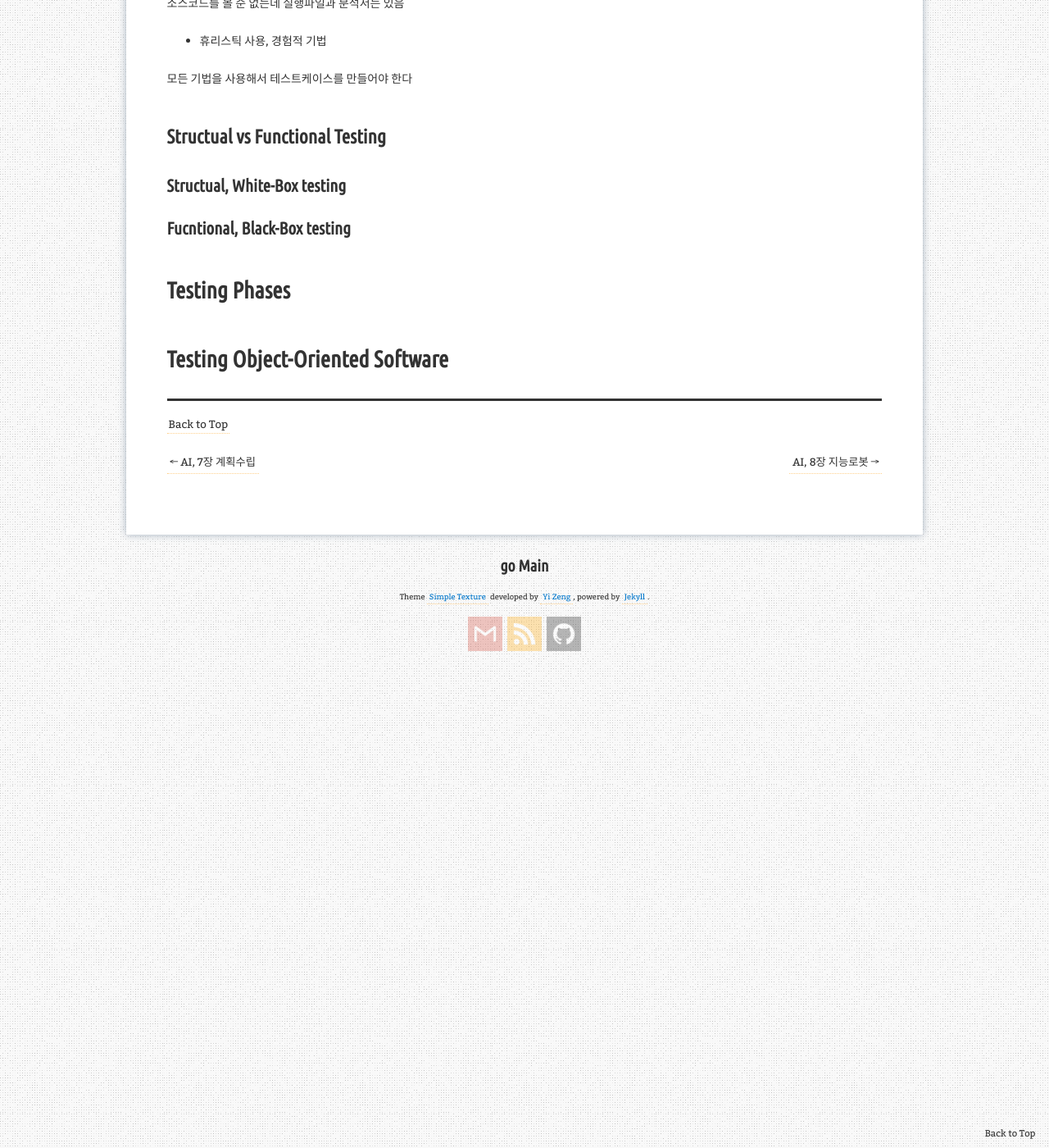
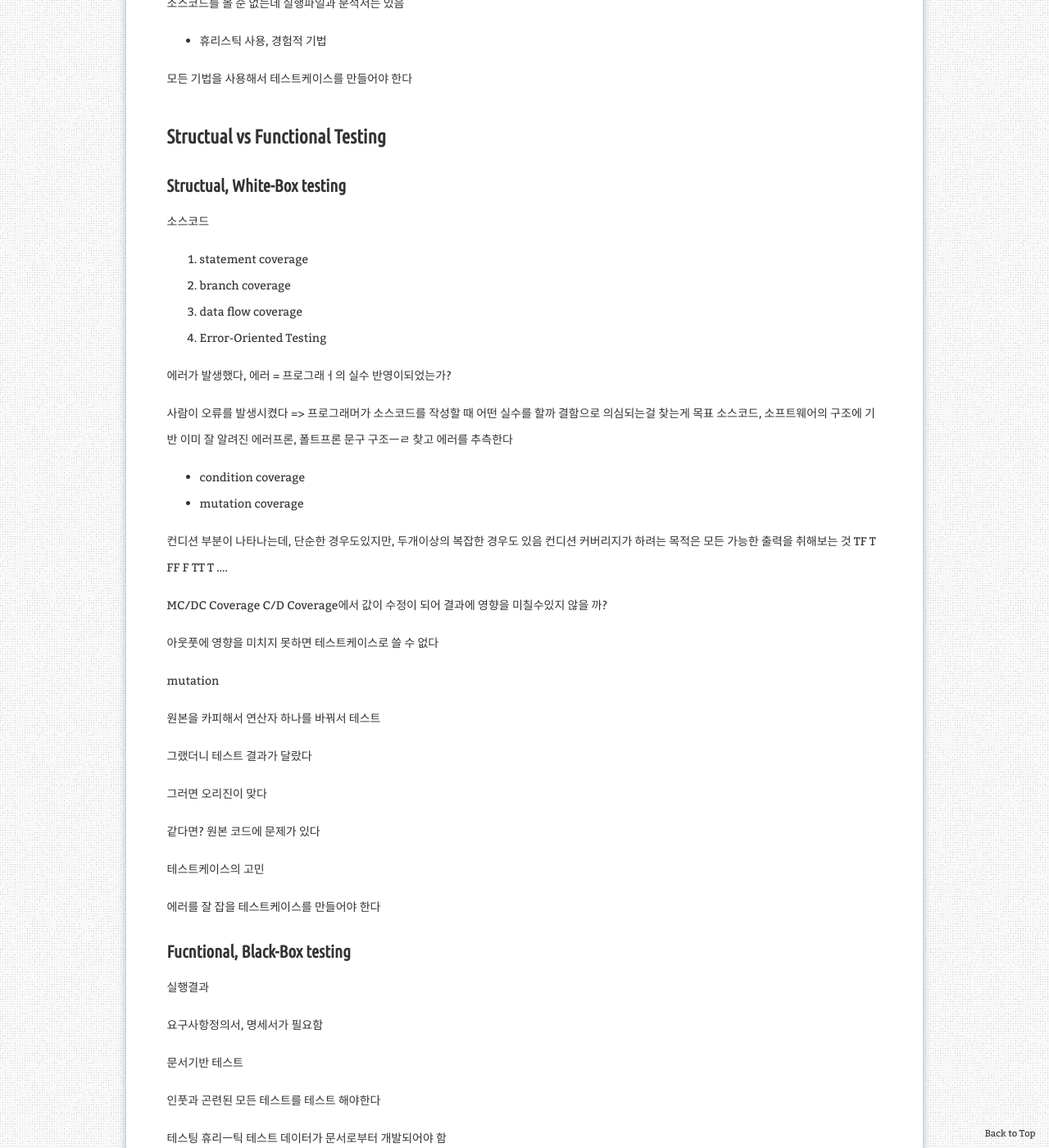
Before and after one commit to aristohyun/aristohyun.github.io, a Jekyll site: the page built from _posts/2021-11-22-SE_08.md, in a window 1280 px wide and 1400 px high, scrolled down 7842 px. Shown: the whole window at 82% size. Built offline with Jekyll 4.4.1, drawn with Linux system fonts in a browser that asks for light colours; comment, search, counter and statistics services are not loaded; some of the changed text lies outside the part shown.

Commit message:
Update 2021-11-22-SE_08.md

```diff
--- a/_posts/2021-11-22-SE_08.md
+++ b/_posts/2021-11-22-SE_08.md
@@ -271,10 +271,97 @@ execution
 
 ### Structual, White-Box testing
 
+소스코드
+
+1. statement coverage
+2. branch coverage
+3. data flow coverage
+4. Error-Oriented Testing
+
+에러가 발생했다, 에러 = 프로그래ㅓ의 실수
+반영이되었는가?
+
+사람이 오류를 발생시켰다 => 프로그래머가 소스코드를 작성할 때 어떤 실수를 할까
+결함으로 의심되는걸 찾는게 목표
+소스코드, 소프트웨어의 구조에 기반
+이미 잘 알려진 에러프론, 폴트프론 문구 구조ㅡㄹ 찾고 에러를 추측한다
+
+- condition coverage
+- mutation coverage
+
+컨디션 부분이 나타나는데, 단순한 경우도있지만, 두개이상의 복잡한 경우도 있음
+컨디션 커버리지가 하려는 목적은 모든 가능한 출력을 취해보는 것
+TF T
+FF F
+TT T ....
+
+MC/DC Coverage
+C/D Coverage에서 값이 수정이 되어 결과에 영향을 미칠수있지 않을 까?
+
+아웃풋에 영향을 미치지 못하면 테스트케이스로 쓸 수 없다
+
+
+mutation
+
+원본을 카피해서 연산자 하나를 바꿔서 테스트
+
+그랬더니 테스트 결과가 달랐다
+
+그러면 오리진이 맞다
+
+같다면? 원본 코드에 문제가 있다
+
+
+테스트케이스의 고민
+
+에러를 잘 잡을 테스트케이스를 만들어야 한다
 
 
 ### Fucntional, Black-Box testing
 
+실행결과
+
+요구사항정의서, 명세서가 필요함
+
+문서기반 테스트
+
+인풋과 곤련된 모든 테스트를 테스트 해야한다
+
+테스팅 휴리ㅡ틱
+테스트 데이터가 문서로부터 개발되어야 함
+
+사용자가 원하는 행동들에 대해 문서화 해놓은것
+
+- 경계값을 사용하면 좋다
+
+boundary value
+
+#### Example
+
+1.  payroll program : 편의점 주급을 계산하는 프로그램
+  - 2개의 인풋을 가짐
+  - 1, 5-digit 숫자, 알바생 식별번호
+  - 2, 실수, 1주일간 일한 시간
+
+2. Payment rules
+  - 첫 40시간 = 시간당 6달러
+  - 40시간 초과마다 1.5배
+  - 주당 56시간을 초과할 수 없다
+
+일한 시간이 들어올 때 마다 달라짐
+- 0 ~ 40 ~ 56
+-  * 6   * 9
+-  동치분할 한다 = 동일하게 나눈다
+
+4개영역으로 가능 ~-1, 0~40, 41~56, 57~
+
+이렇게 테스트케이스를 만들어서 실행파일에 넣어서 돌려보는데,
+돌린 결과가 이 예상결과랑 같게나왔다. 그러면 이런 정형적 케이스에 대해서는 문제가 없다
+
+
+에러게싱을 해야함
+
+이게 달라졌는데 에러가 생겼으니 이부분에서 문제가 생겼겠구나
 
 # Testing Phases
 
```
